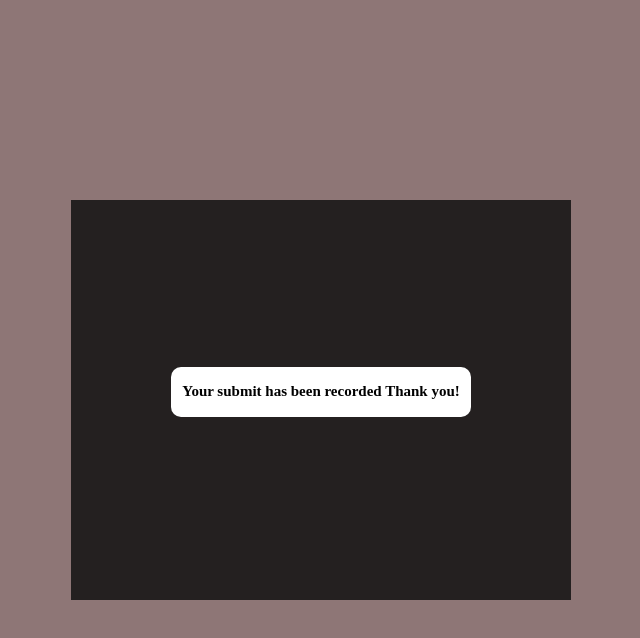
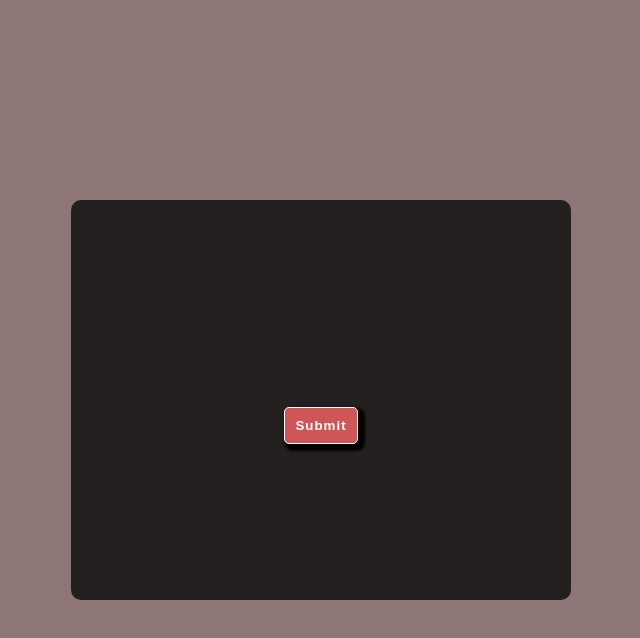
Before and after one commit to Rohith-Manjunath/Mini-projects, a plain HTML site: page Pop Up project/popup.html in a window 1280 px wide. Both pictures are taken after a click on the button "Submit". Shown: the whole page, without its empty margins (319-959 px from the left). Drawn offline with Linux system fonts and the light colour scheme.

Commit message:
Improved User experience by adding more js features.

```diff
--- a/Pop Up project/popup.css
+++ b/Pop Up project/popup.css
@@ -22,7 +22,7 @@ align-items: center;
 justify-content: center;
 flex-direction: column;
 overflow:hidden;
-transition: all 0.4s;
+border-radius: 10px;
 }
 
 button{
--- a/Pop Up project/popup.js
+++ b/Pop Up project/popup.js
@@ -3,7 +3,14 @@ const popup=document.getElementById("popup")
 
 button.addEventListener("click",()=>{
 
-    popup.style.transform=`translateY(10px)`;
+    popup.style.transform=`translateY(15px)`;
+
+    setTimeout(()=>{
+        popup.style.transform=`translateY(-230px)`;
+        button.style.opacity=1;
+
+
+    },2000)
     button.style.opacity=0;
     popup.style.transition='0.5s';
 
```
